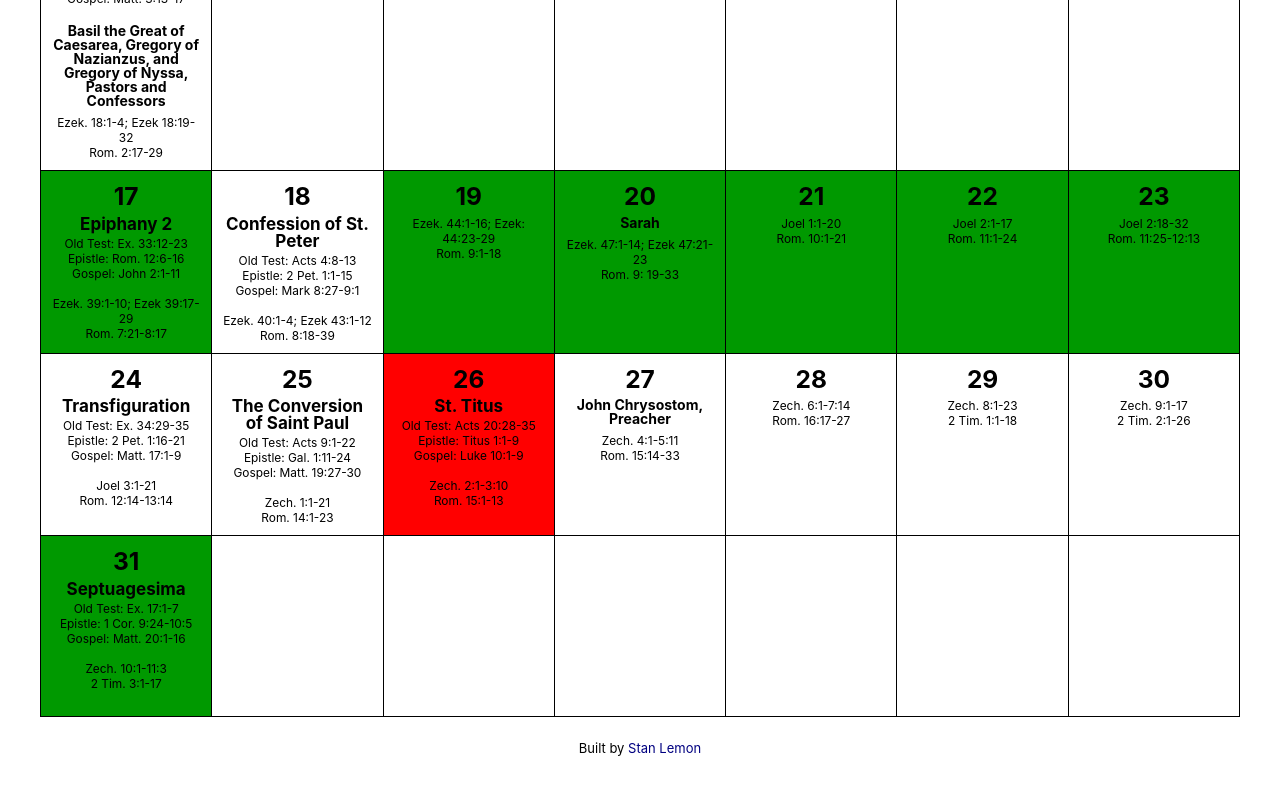
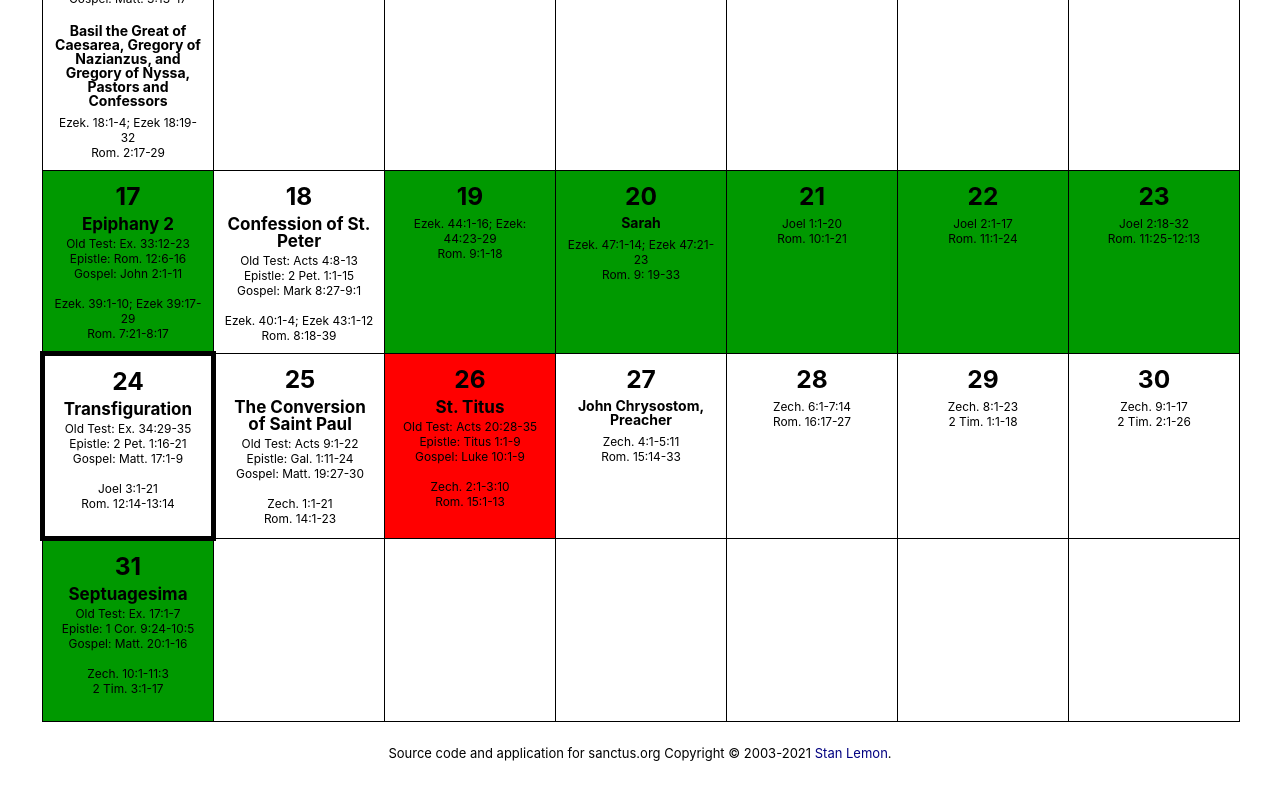
Before and after one commit to stanlemon/lectionary-js, a React app: page / in a window 1280 px wide. Shown: the part 664-1464 px from the top of the page. Built offline with nearby package versions, Linux system fonts and the light colour scheme.

Commit message:
Rename app files, fix some class additions

```diff
--- /dev/null
+++ b/app/App.jsx
@@ -0,0 +1,5 @@
+import * as React from "react";
+import * as ReactDOM from "react-dom";
+import Calendar from "./Calendar";
+
+ReactDOM.render(<Calendar />, document.getElementById("root"));
--- a/example/Example.jsx
+++ b/app/Calendar.jsx
@@ -1,5 +1,4 @@
 import * as React from "react";
-import * as ReactDOM from "react-dom";
 import { DateTime } from "luxon";
 import classNames from "classnames";
 import { CalendarBuilder } from "../src/CalendarBuilder";
@@ -12,7 +11,7 @@ import commemorations from "../data/lsb-commemorations.json";
 
 const loader = new KeyLoader({ lectionary, festivals, daily, commemorations });
 
-class Example extends React.Component {
+export default class Calendar extends React.Component {
   constructor(props) {
     super(props);
 
@@ -120,10 +119,11 @@ class Example extends React.Component {
   }
 
   renderDay(day, weekDay) {
-    const color = this.findColor(day);
-    const classes = classNames(
-      color ? `highlight-${color.toLowerCase()}` : false
-    );
+    const color = this.findColor(day)?.toLowerCase() ?? "none";
+    const classes = classNames({
+      [`highlight-${color}`]: color,
+      today: day && day.date && DateTime.local().hasSame(day.date, "day"),
+    });
 
     return (
       <td className={classes} key={weekDay}>
@@ -197,5 +197,3 @@ class Example extends React.Component {
     );
   }
 }
-
-ReactDOM.render(<Example />, document.getElementById("root"));
--- a/example/index.html
+++ b/app/index.html
@@ -1,8 +1,7 @@
 <!DOCTYPE html>
 <html lang="en">
 	<head>
-		<meta charset="iso-8859-1">
-		<meta http-equiv="X-UA-Compatible" content="IE=edge,chrome=1">
+		<meta charset="UTF-8">
 		<title>Sanctus.org</title>
 		<meta name="description" content="">
 		<meta name="viewport" content="width=device-width, initial-scale=1.0, maximum-scale=1.0, user-scalable=0">
@@ -342,10 +341,10 @@
  		}
 
 		 @media (prefers-color-scheme: dark) {
-			 body {
+			body {
 				background-color: #000;
 				color: #fff;
-			 }
+			}
 
 			a, a:link, a:active, a:visited {
 				color: #007db5;
@@ -362,7 +361,7 @@
 
 		@media only screen and (prefers-color-scheme: dark) and (min-device-width: 481px) {
 
-			 #calendar {
+			 #calendar table {
 				outline: 1px #fff solid;
 			 }
 
@@ -379,37 +378,17 @@
 		</style>
 	</head>
 	<body>
-		<header class="title-bar">
-			<a class="brand" href="{{home_url}}">Sanctus.org</a>
+		<header class="title-bar" id="top">
+			<a class="brand" href="https://sanctus.org">Sanctus.org</a>
 		</header>
 
     <div id="root"></div>
 
 		<footer>
-			<p>Built by <a target="_blank" href="https://stanlemon.com">Stan Lemon</a></p>
+      <p>Source code and application for sanctus.org Copyright &copy; 2003-<script type="text/javascript">document.write((new Date()).getFullYear());</script> <a target="_blank" href="https://stanlemon.com">Stan Lemon</a>.</p>
 		</footer>
 
-		<script type="text/javascript">
-			var tds = document.getElementsByTagName('td');
-
-			for (td of tds) {
-				if (td.getAttribute('class') === 'highlight-none') {
-					continue;
-				}
-
-				td.addEventListener('click', function(e) {
-					// If we actually clicked the link, no need to do the javascript thing
-					if (e.target.nodeName === 'A') {
-						return;
-					}
-					var url = e.currentTarget.getAttribute('data-url');
-
-					if (url) {
-						window.location.href = url;
-					}
-				});
-			}
-
+    <script type="text/javascript">
 			var _gaq = _gaq || [];
 			_gaq.push(['_setAccount', 'UA-33072694-2']);
 			_gaq.push(['_setDomainName', 'sanctus.org']);
--- a/package.json
+++ b/package.json
@@ -23,8 +23,9 @@
     "build": "NODE_ENV=production webpack",
     "test": "jest",
     "test:watch": "jest --watch",
-    "lint": "eslint --ext js ./src/"
+    "lint": "eslint --ext js,jsx ./src/ ./app/"
   },
+  "main": "src/index.js",
   "dependencies": {
     "classnames": "^2.2.6",
     "luxon": "^1.25.0",
@@ -42,6 +43,7 @@
     "eslint-config-prettier": "^7.2.0",
     "eslint-plugin-jest": "^24.1.3",
     "eslint-plugin-prettier": "^3.3.1",
+    "eslint-plugin-react": "^7.22.0",
     "html-webpack-plugin": "^4.5.1",
     "jest": "^26.6.3",
     "prettier": "^2.2.1",
--- a/webpack.config.js
+++ b/webpack.config.js
@@ -9,7 +9,7 @@ const isProduction = env === "production";
 module.exports = {
   mode: env || "development",
   devtool: isProduction ? "source-map" : "inline-source-map",
-  entry: ["./example/Example.jsx"],
+  entry: ["./app/App.jsx"],
   output: {
     path: path.resolve(__dirname, "dist"),
     publicPath,
@@ -36,7 +36,7 @@ module.exports = {
   plugins: [
     new HtmlWebpackPlugin({
       minify: false,
-      template: path.resolve(__dirname, "example", "index.html"),
+      template: path.resolve(__dirname, "app", "index.html"),
     }),
     new webpack.DefinePlugin({
       PUBLIC_PATH: JSON.stringify(publicPath),
```
Also changed, not shown: src/index.js (added, +15 -0 lines), .eslintrc.json, 1 other file (tests, documents, lock files or other folders).
